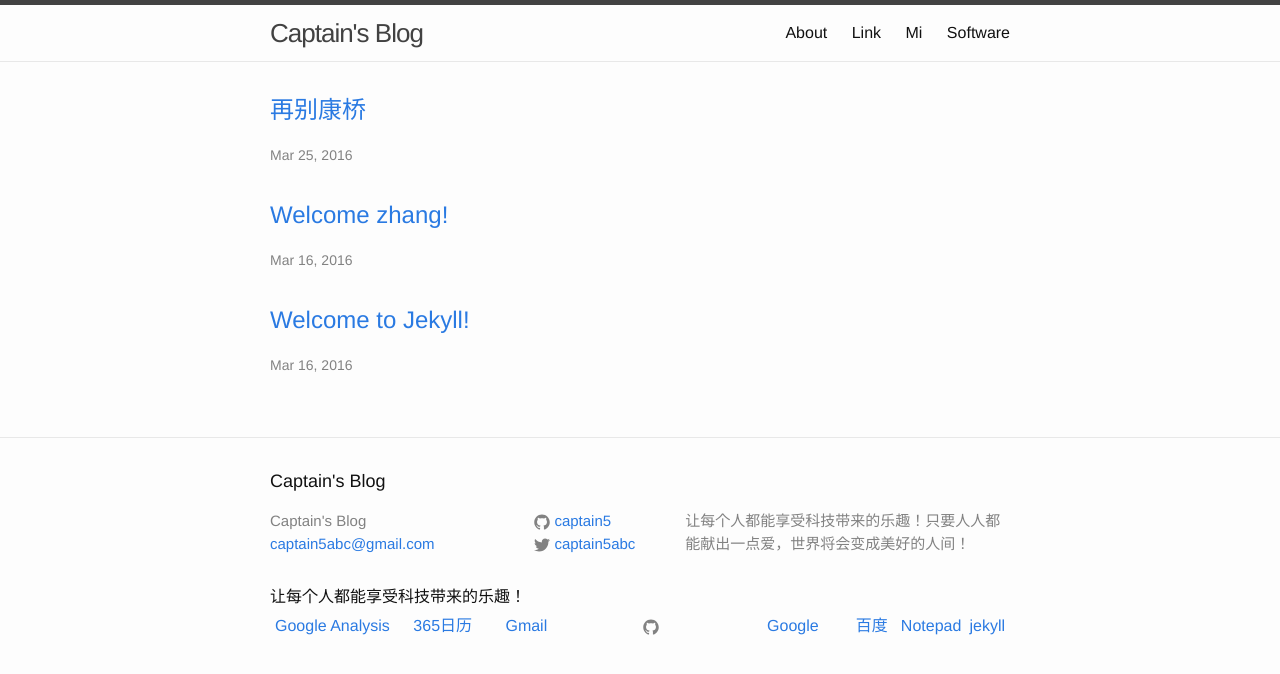
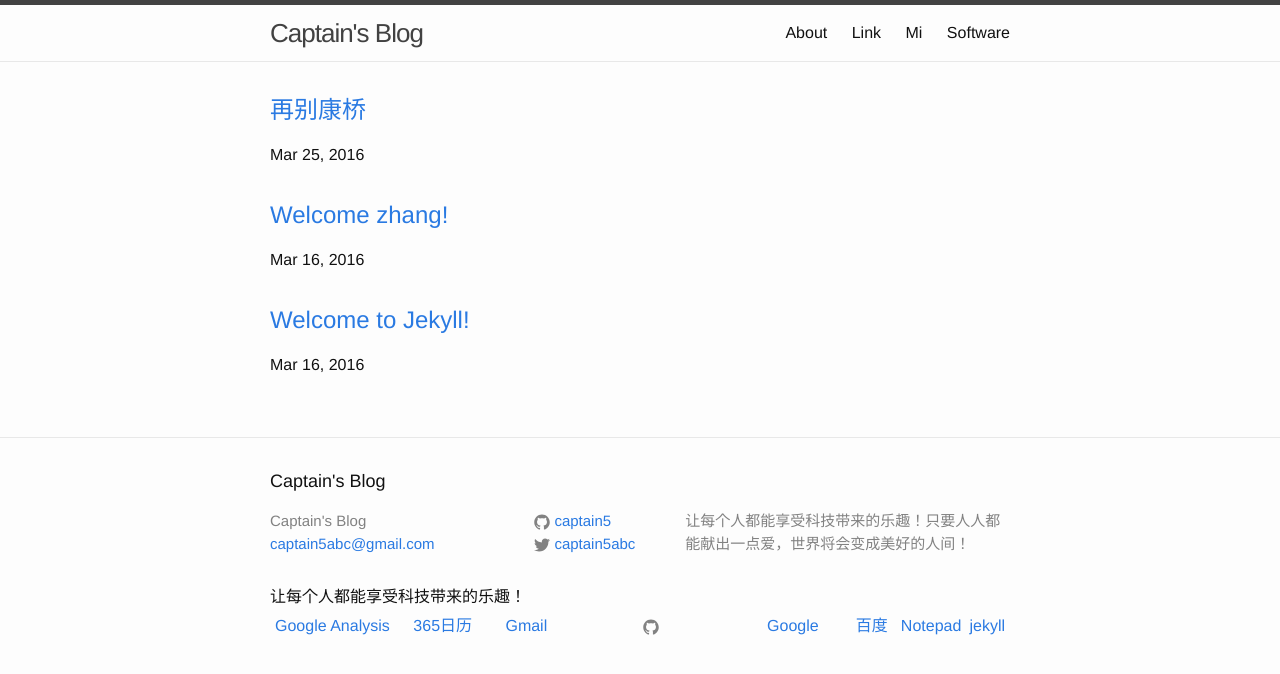
Before and after one commit to captain5/captain5.github.io, a Jekyll site: the page built from index.html, in a window 1280 px wide. Shown: the top 674 px of the page. Built offline with Jekyll 4.4.1, drawn with Linux system fonts in a browser that asks for light colours.

Commit message:
Update index.html

```diff
--- a/index.html
+++ b/index.html
@@ -19,7 +19,8 @@
         <h2>
           <a class="post-link" href="{{ post.url | prepend: site.baseurl }}">{{ post.title }}</a>
         </h2>
-           <span class="post-meta">{{ post.date | date: "%b %-d, %Y" }}</span>
+           <!-- <span class="post-meta">{{ post.date | date: "%b %-d, %Y" }}</span> -->
+              {{ post.date | date: "%b %-d, %Y" }}
       </li>
     {% endfor %}
   </ul>
```
